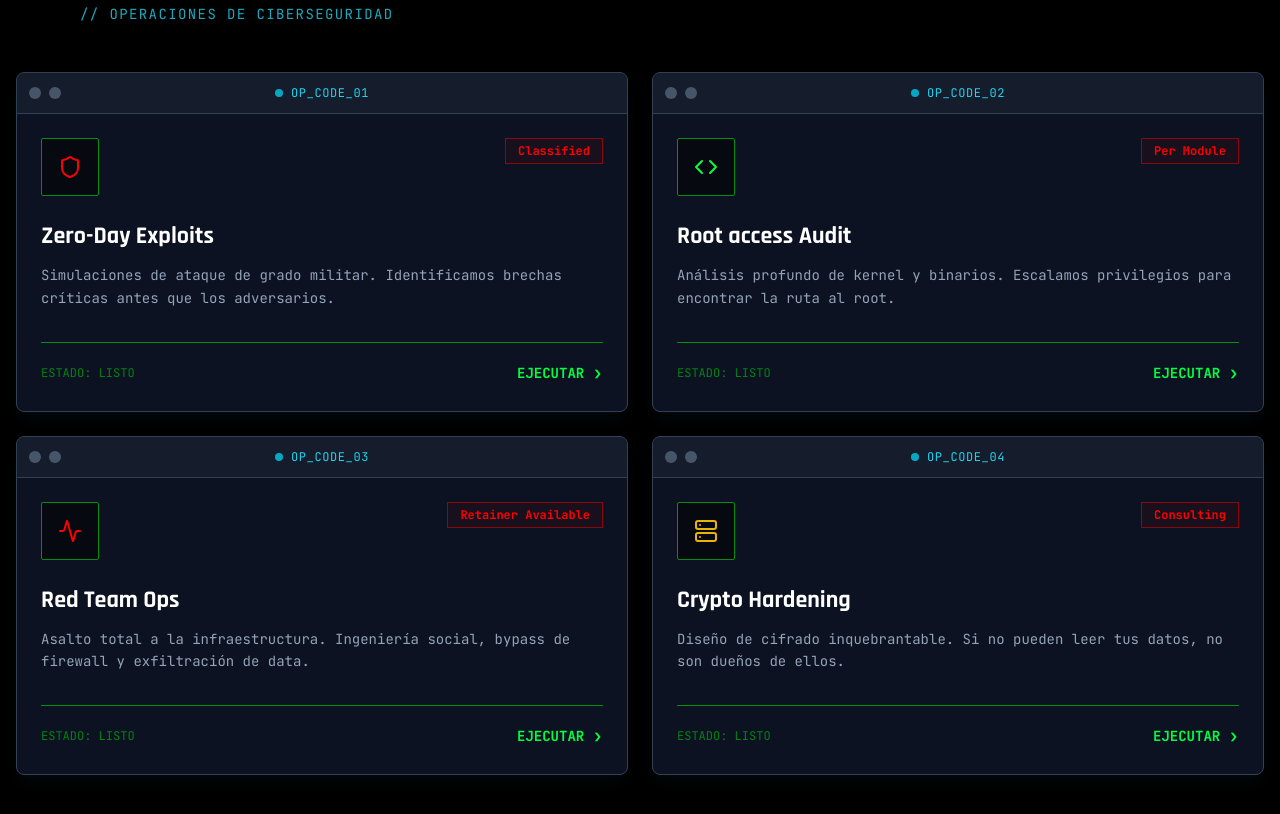
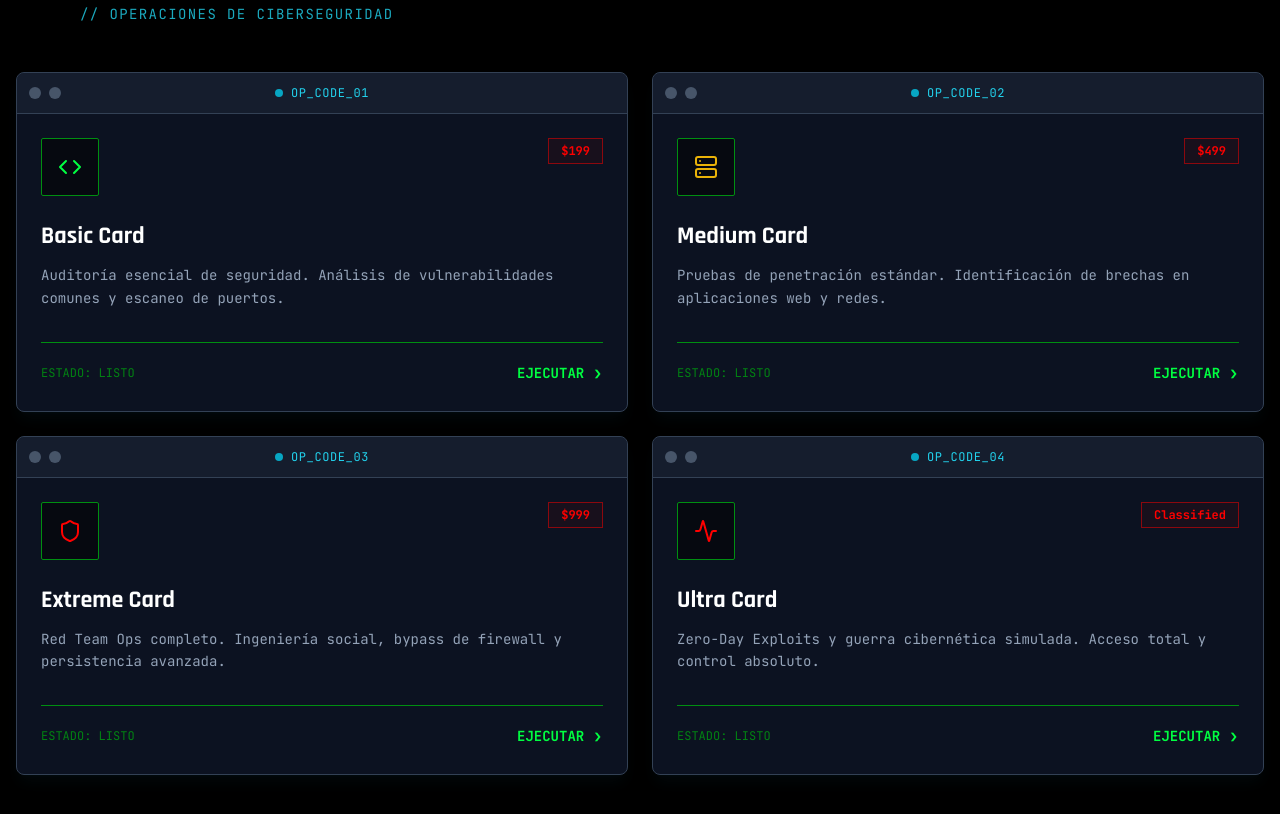
Before and after one commit to AqddeS/ecuahack, a React (Vite) app: page / in a window 1280 px wide. Shown: the part 940-1754 px from the top of the page. Built offline with nearby package versions, Linux system fonts and the light colour scheme.

Commit message:
Update service names to Card tiers

```diff
--- a/App.tsx
+++ b/App.tsx
@@ -47,31 +47,31 @@ const App: React.FC = () => {
   const services: Service[] = [
     {
       id: 1,
-      title: "Zero-Day Exploits",
-      desc: "Simulaciones de ataque de grado militar. Identificamos brechas críticas antes que los adversarios.",
-      icon: <Shield className="w-6 h-6 text-hacker-red" />,
-      price: "Classified"
+      title: "Basic Card",
+      desc: "Auditoría esencial de seguridad. Análisis de vulnerabilidades comunes y escaneo de puertos.",
+      icon: <Code className="w-6 h-6 text-hacker-green" />,
+      price: "$199"
     },
     {
       id: 2,
-      title: "Root access Audit",
-      desc: "Análisis profundo de kernel y binarios. Escalamos privilegios para encontrar la ruta al root.",
-      icon: <Code className="w-6 h-6 text-hacker-green" />,
-      price: "Per Module"
+      title: "Medium Card",
+      desc: "Pruebas de penetración estándar. Identificación de brechas en aplicaciones web y redes.",
+      icon: <Server className="w-6 h-6 text-yellow-500" />,
+      price: "$499"
     },
     {
       id: 3,
-      title: "Red Team Ops",
-      desc: "Asalto total a la infraestructura. Ingeniería social, bypass de firewall y exfiltración de data.",
-      icon: <Activity className="w-6 h-6 text-hacker-red" />,
-      price: "Retainer Available"
+      title: "Extreme Card",
+      desc: "Red Team Ops completo. Ingeniería social, bypass de firewall y persistencia avanzada.",
+      icon: <Shield className="w-6 h-6 text-hacker-red" />,
+      price: "$999"
     },
     {
       id: 4,
-      title: "Crypto Hardening",
-      desc: "Diseño de cifrado inquebrantable. Si no pueden leer tus datos, no son dueños de ellos.",
-      icon: <Server className="w-6 h-6 text-yellow-500" />,
-      price: "Consulting"
+      title: "Ultra Card",
+      desc: "Zero-Day Exploits y guerra cibernética simulada. Acceso total y control absoluto.",
+      icon: <Activity className="w-6 h-6 text-hacker-red" />,
+      price: "Classified"
     }
   ];
 
```
